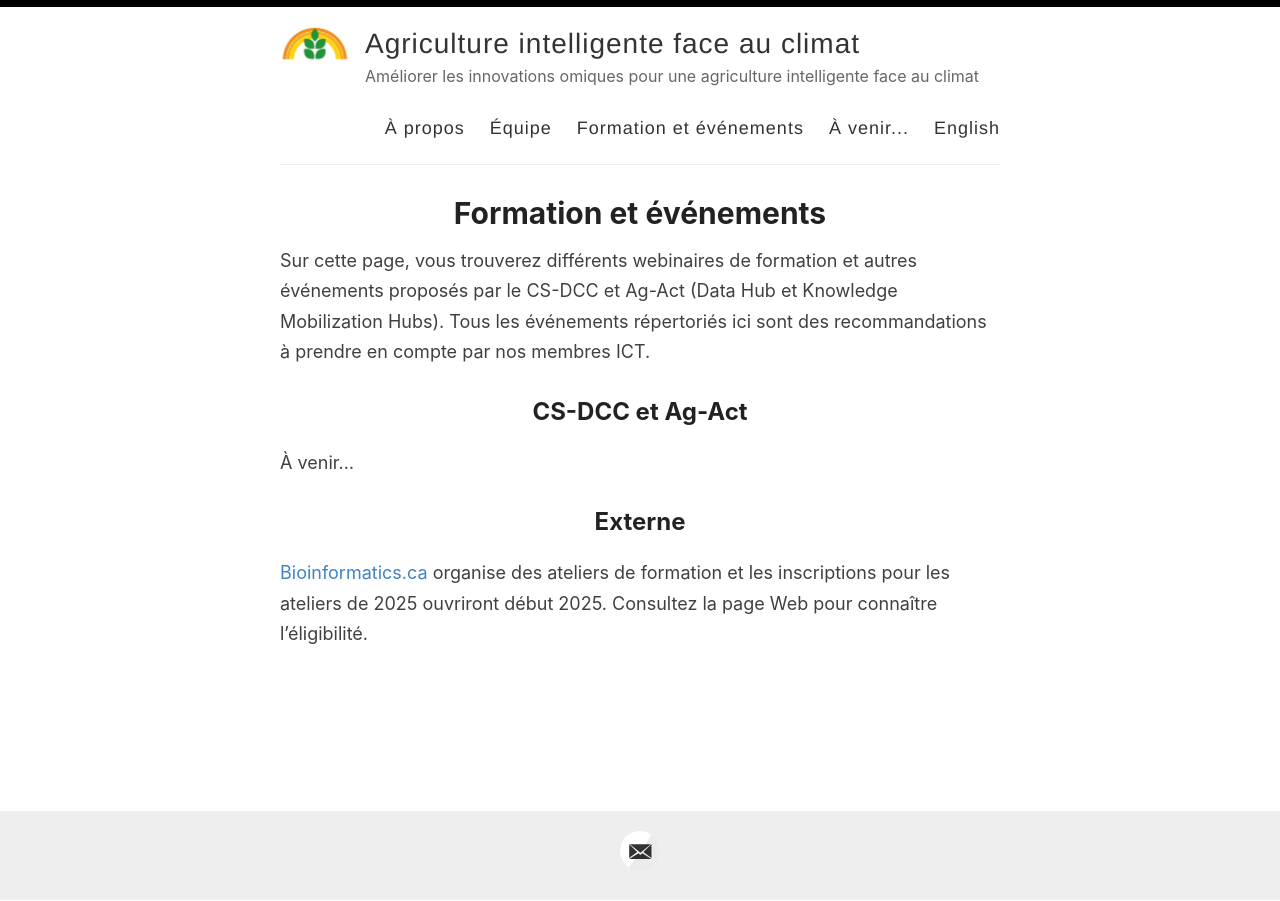
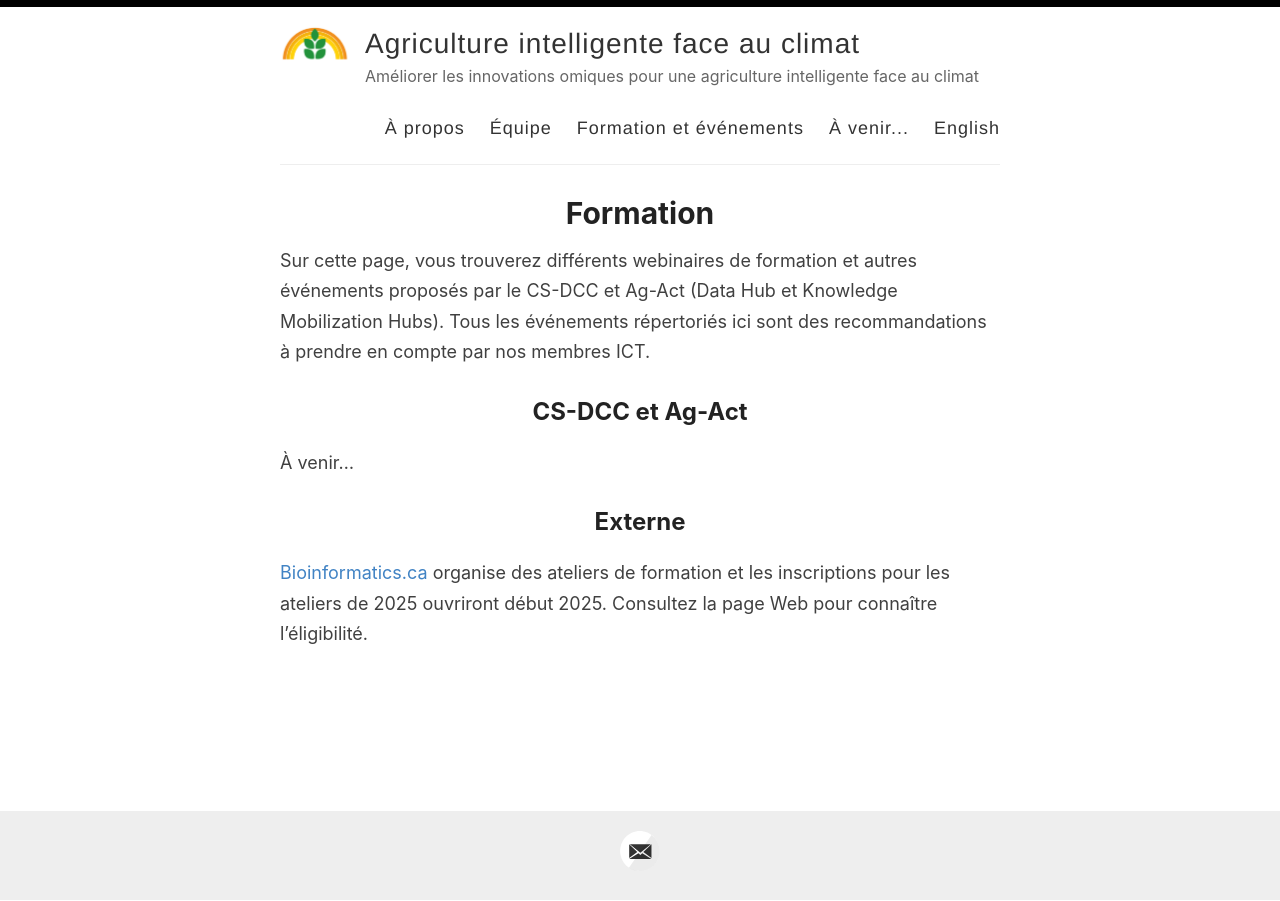
Before and after one commit to ClimateSmartAg/ClimateSmartAg-website-fr, a Jekyll site: the page built from _pages/training.md, in a window 1280 px wide. Built offline with Jekyll 4.4.1, drawn with Linux system fonts in a browser that asks for light colours.

Commit message:
Update training.md

```diff
--- a/_pages/training.md
+++ b/_pages/training.md
@@ -1,10 +1,10 @@
 ---
 layout: page
-title: Formation et événements
+title: Formation
 permalink: /training/
 ---
 
-# Formation et événements
+# Formation
 Sur cette page, vous trouverez différents webinaires de formation et autres événements proposés par le CS-DCC et Ag-Act (Data Hub et Knowledge Mobilization Hubs). Tous les événements répertoriés ici sont des recommandations à prendre en compte par nos membres ICT.
 
 ## CS-DCC et Ag-Act
```
